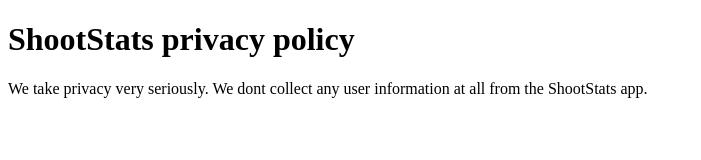
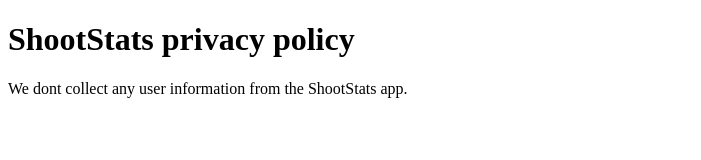
Before and after one commit to naveria/naveria.github.io, a plain HTML site: page privacy-shootstats.html in a window 1280 px wide. Shown: the whole page, without its empty margins (0-701 px from the left). Drawn offline with Linux system fonts and the light colour scheme.

Commit message:
Update privacy-shootstats.html

```diff
--- a/privacy-shootstats.html
+++ b/privacy-shootstats.html
@@ -2,6 +2,6 @@
 <html>
 <body>
 <h1>ShootStats privacy policy</h1>
-<p>We take privacy very seriously. We dont collect any user information at all from the ShootStats app.</p>
+<p>We dont collect any user information from the ShootStats app.</p>
 </body>
 </html>
```
